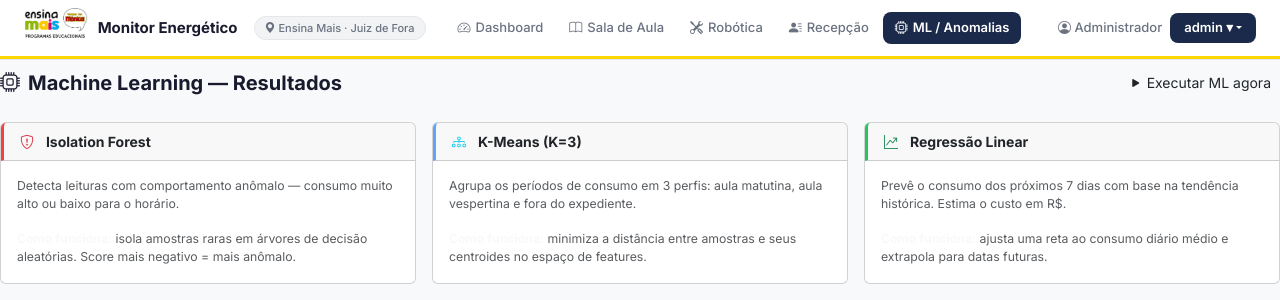
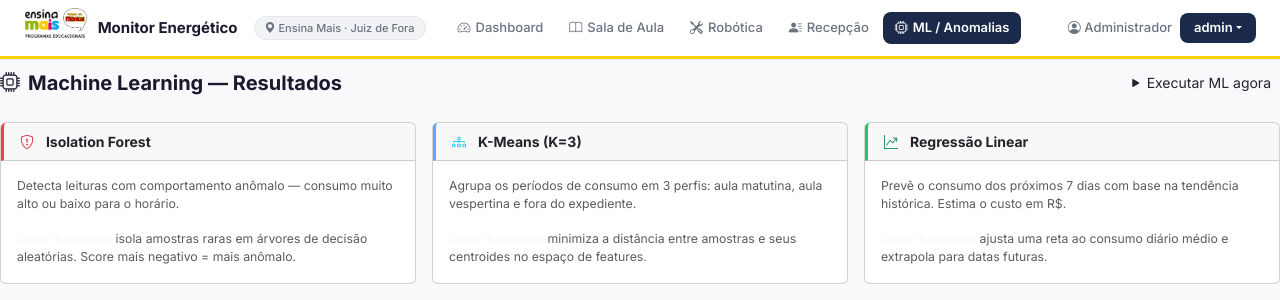
Before and after one commit to alice-ramosfer/tcc-monitor-energetico, a Flask app: page /ml-dashboard in a window 1280 px wide. Shown: the top 300 px of the page. Run offline with Flask 3, Linux system fonts and the light colour scheme; a user stored in the database is signed in; data that the repository does not hold is empty.

Commit message:
arrumando botao admin

```diff
--- a/templates/base.html
+++ b/templates/base.html
@@ -53,7 +53,7 @@
       <span class="user-name">
         <i class="bi bi-person-circle"></i> {{ current_user.nome }}
       </span>
-      <button class="user-btn dropdown-toggle" data-bs-toggle="dropdown">admin ▾</button>
+      <button class="user-btn dropdown-toggle" data-bs-toggle="dropdown">admin</button>
       <ul class="dropdown-menu dropdown-menu-end">
         {% if current_user.perfil == 'admin' %}
         <li><a class="dropdown-item" href="/usuarios/novo"><i class="bi bi-person-plus me-2"></i>Novo usuário</a></li>
```
